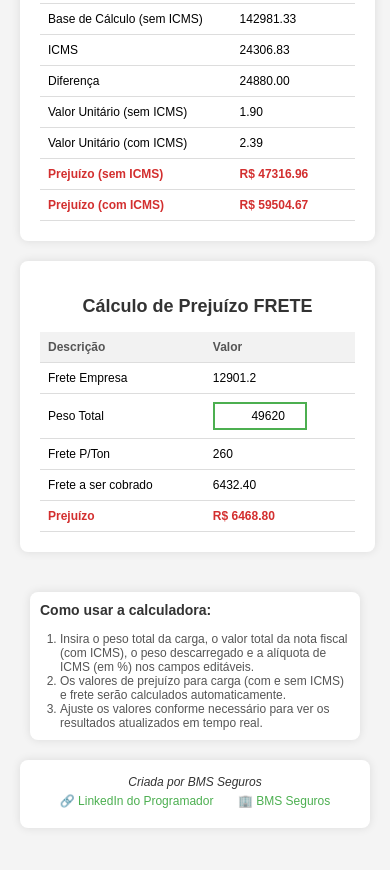
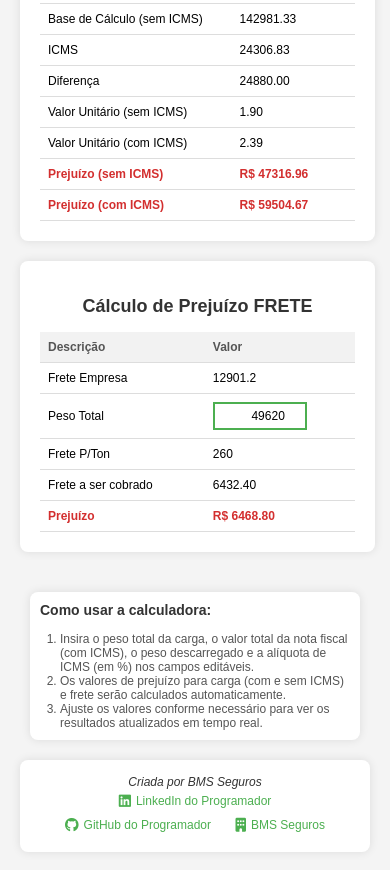
Before and after one commit to GabrielBBaldez/Calculadora-de-Preju-zo-de-Carga-e-Frete, a plain HTML site: page Index.html in a window 390 px wide. Shown: the part 625-1495 px from the top of the page. Before the commit the page ends 1473 px from the top, so only its background shows below. Drawn offline with Linux system fonts and the light colour scheme.

Commit message:
Update Index.html

```diff
--- a/Index.html
+++ b/Index.html
@@ -4,6 +4,8 @@
     <meta charset="UTF-8">
     <meta name="viewport" content="width=device-width, initial-scale=1.0">
     <title>Cálculo de Prejuízo com ICMS</title>
+    <!-- Adicionando o Font Awesome via CDN -->
+    <link rel="stylesheet" href="https://cdnjs.cloudflare.com/ajax/libs/font-awesome/6.5.1/css/all.min.css">
     <style>
         body {
             font-family: Arial, sans-serif;
@@ -118,15 +120,22 @@
             color: #333;
         }
         footer a {
-            margin: 0 10px;
+            margin: 0 15px;
             text-decoration: none;
             color: #4CAF50;
             font-size: 14px;
+            display: inline-flex;
+            align-items: center;
+            transition: color 0.3s;
         }
         footer a:hover {
             text-decoration: underline;
+            color: #45a049; /* Cor mais escura ao passar o mouse */
         }
-
+        footer a i {
+            margin-right: 5px;
+            font-size: 16px;
+        }
         /* Media Query para telas menores (ex.: celulares) */
         @media (max-width: 768px) {
             .container {
@@ -167,9 +176,12 @@
                 padding: 15px;
             }
             footer a {
-                display: inline-block;
+                display: inline-flex;
                 margin: 5px 10px;
                 font-size: 12px;
+            }
+            footer a i {
+                font-size: 14px;
             }
         }
     </style>
@@ -276,8 +288,9 @@
 
     <footer>
         <p>Criada por BMS Seguros</p>
-        <a href="https://www.linkedin.com/in/gabriel-baldez-6a7847217/" target="_blank">🔗 LinkedIn do Programador</a>
-        <a href="https://www.linkedin.com/company/bms-seguros/?originalSubdomain=br" target="_blank">🏢 BMS Seguros</a>
+        <a href="https://www.linkedin.com/in/gabriel-baldez-6a7847217/" target="_blank"><i class="fab fa-linkedin"></i> LinkedIn do Programador</a>
+        <a href="https://github.com/GabrielBBaldez" target="_blank"><i class="fab fa-github"></i> GitHub do Programador</a>
+        <a href="https://www.linkedin.com/company/bms-seguros/?originalSubdomain=br" target="_blank"><i class="fas fa-building"></i> BMS Seguros</a>
     </footer>
 
     <script>
```
